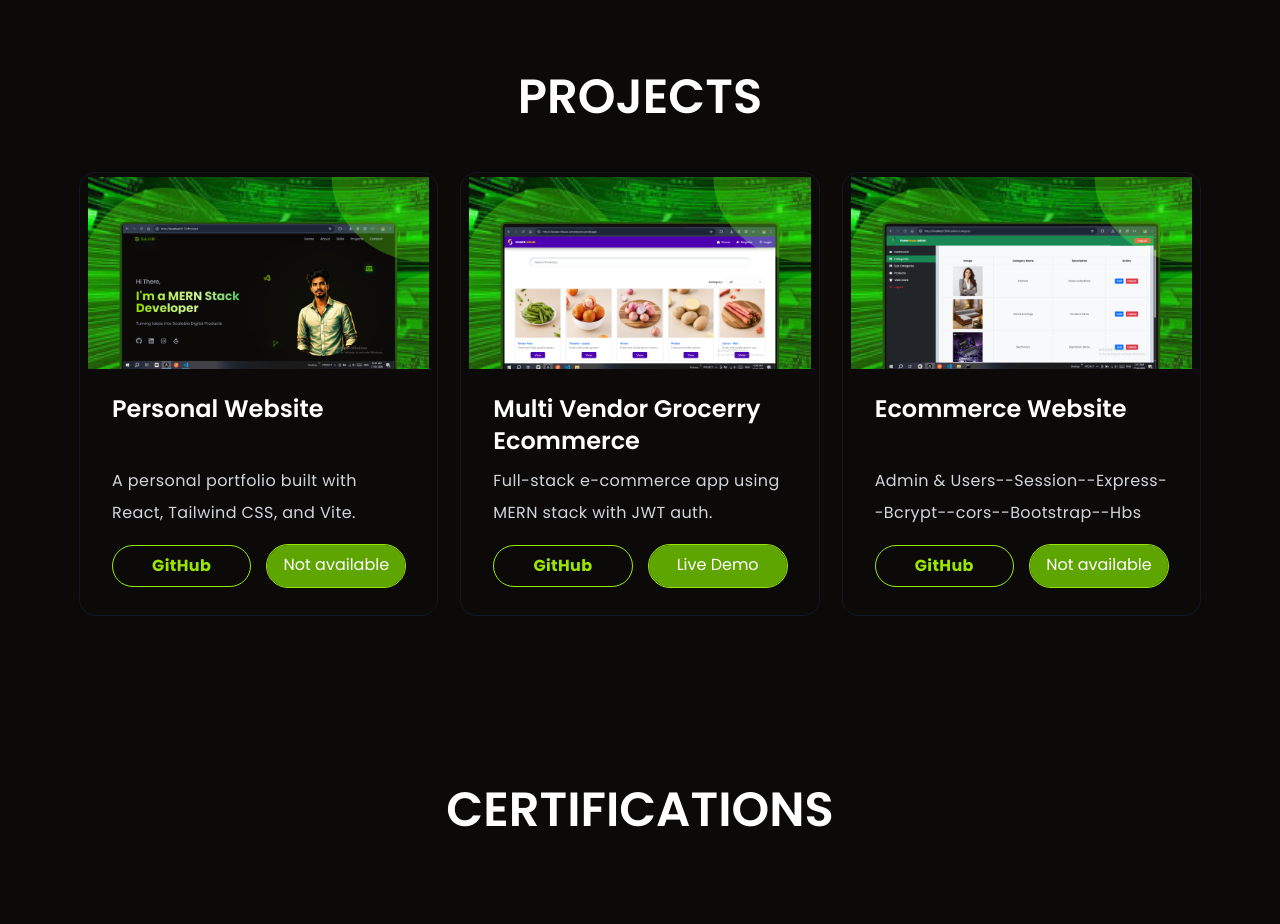
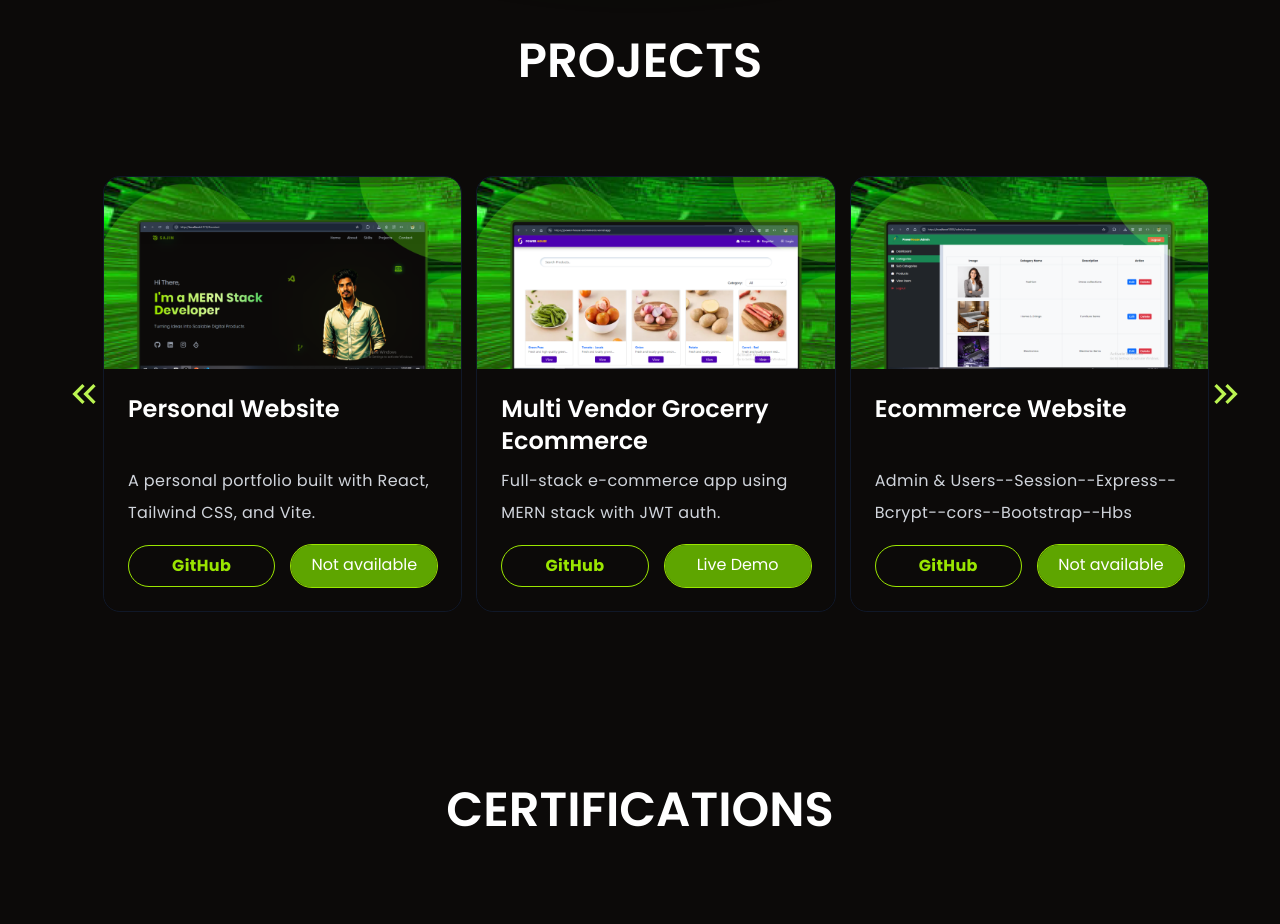
Before and after one commit to sajin-cl/Sajin-Porfolio, a React (Vite) app in the folder Sajin_Portfolio/: page / in a window 1280 px wide. Shown: the part 3320-4244 px from the top of the page. Built offline with nearby package versions, Linux system fonts and the light colour scheme.

Commit message:
Project section scrolling feature added

```diff
--- a/Sajin_Portfolio/src/App.jsx
+++ b/Sajin_Portfolio/src/App.jsx
@@ -43,4 +43,4 @@ function App() {
 };
 
 
-export default App
+export default App;
--- a/Sajin_Portfolio/src/components/Certifications.jsx
+++ b/Sajin_Portfolio/src/components/Certifications.jsx
@@ -6,7 +6,6 @@ import { useRef } from "react";
 const Certifications = () => {
   const carouselRef = useRef(null);
 
-  // Scroll by one card width
   const scroll = (direction) => {
 
     const card = carouselRef.current.querySelector(".carousel-card");
@@ -83,7 +82,7 @@ const Certifications = () => {
                     href={cert?.credential}
                     target="_blank"
                     rel="noopener noreferrer"
-                    className={`px-4 py-2 text-md text-center w-full rounded-full transition-all duration-300 ${cert?.credential !== "#"
+                    className={`px-4 py-2 text-center w-full rounded-full transition-all duration-300 ${cert?.credential !== "#"
                         ? "outline outline-lime-400 bg-lime-600 hover:bg-lime-500 hover:shadow-[0_0_15px_#84ff00] cursor-pointer text-white"
                         : "outline outline-gray-700 text-gray-500 cursor-not-allowed"
                       }`}
--- a/Sajin_Portfolio/src/components/Projects.jsx
+++ b/Sajin_Portfolio/src/components/Projects.jsx
@@ -1,7 +1,28 @@
 import { projectsData } from '../data/data'
 import { motion } from 'framer-motion';
+import { useRef } from 'react';
+import { MdKeyboardDoubleArrowRight, MdKeyboardDoubleArrowLeft } from "react-icons/md";
 
 const Projects = () => {
+
+  const carouselRef = useRef(null);
+
+  const scroll = (direction) => {
+
+    const card = carouselRef.current.querySelector('.carousel-card');
+
+    const scrollAmount = card.clientWidth + 16;
+
+    if (direction === 'left') {
+      carouselRef.current.scrollBy({ left: -scrollAmount, behavior: "smooth" });
+    }
+    else {
+      carouselRef.current.scrollBy({ left: scrollAmount, behavior: "smooth" });
+    }
+
+  };
+
+
   return (
     <section id="projects" className="flex min-h-screen justify-between items-center bg-stone-950">
       <div className="w-full py-10 bg-stone-950 flex flex-col items-center gap-8">
@@ -15,12 +36,29 @@ const Projects = () => {
 
         </div>
 
-        <div className="grid grid-cols-1 sm:grid-cols-2 lg:grid-cols-3 gap-6 w-full max-w-6xl px-4">
+        {/* Courousil */}
+        <div className='flex w-full max-w-6xl items-center relative '>
+
+          {/* left arrow */}
+          <MdKeyboardDoubleArrowLeft
+            size={40}
+            onClick={() => { scroll('left') }}
+            className='absolute left-0 z-50 text-lime-300 cursor-pointer'
+          />
+
+
+          {/* scrollable container */}
+          <div
+            ref={carouselRef}
+            className="flex gap-4 w-full  p-10 overflow-x-auto scroll-smooth carousel-scrollbar-hide"
+          >
             {projectsData.map((project, index) => (
+
+              /* project card */
               <div
                 key={index}
-              className="bg-stone-950 rounded-2xl overflow-hidden flex flex-col outline outline-gray-900
-             hover:outline-lime-900  hover:shadow-[0_15px_25px_rgba(0,255,0,0.3)] px-2 py-1"
+                className="carousel-card flex flex-col w-full md:w-1/2 lg:w-1/3 shrink-0  rounded-2xl overflow-hidden bg-stone-950 outline outline-gray-900
+             hover:outline-lime-900  hover:shadow-[0_15px_25px_rgba(0,255,0,0.3)]"
               >
 
                 {/* Project Image */}
@@ -35,7 +73,7 @@ const Projects = () => {
                   <h3 className="text-xl lg:text-2xl font-semibold text-white mb-2  md:flex-1">
                     {project.name}
                   </h3>
-                <p className="text-gray-300  mb-4 flex-1 overflow-hidden  leading-loose tracking-wide" title={project.description}>{project.description}</p>
+                  <p className="text-gray-300  mb-4 flex-1   leading-loose tracking-wide" title={project.description}>{project.description}</p>
 
                   {/* Buttons */}
                   <div className="flex gap-4">
@@ -43,7 +81,7 @@ const Projects = () => {
                       href={project.github}
                       target="_blank"
                       rel="noopener noreferrer"
-                    className="text-md lg:text-base border border-lime-400 text-lime-400 font-bold
+                      className=" lg:text-base border border-lime-400 text-lime-400 font-bold
                        tracking-wide px-4 py-2  rounded-full w-full hover:bg-lime-400/20 transition-colors text-center cursor-pointer "
                     >
                       GitHub
@@ -54,7 +92,7 @@ const Projects = () => {
                       target="_blank"
                       rel="noopener noreferrer"
                       className={`px-4 py-2 text-md text-center w-full outline outline-lime-400 bg-lime-600  hover:bg-lime-500 hover:shadow-[0_0_15px_#84ff00]
-                     text-white text-md rounded-full transition-all duration-300 ${project.live == '#' ? "cursor-not-allowed" : ""}`}
+                     text-white  rounded-full transition-all duration-300 ${project.live == '#' ? "cursor-not-allowed" : ""}`}
                     >
                       {project.live !== '#' ? "Live Demo" : "Not available"}
                     </a>
@@ -63,6 +101,15 @@ const Projects = () => {
               </div>
             ))}
           </div>
+
+          {/* right arrow */}
+          <MdKeyboardDoubleArrowRight
+            size={40}
+            onClick={() => { scroll('right') }}
+            className='absolute right-0 md:right-[-6px] lg:right-[-30px] z-50 text-lime-300 cursor-pointer'
+          />
+
+        </div>
       </div>
     </section>
   );
--- a/Sajin_Portfolio/src/styles/global.css
+++ b/Sajin_Portfolio/src/styles/global.css
@@ -28,7 +28,6 @@
   }
 
   /* carousel hide scrollbar */
-
   .carousel-scrollbar-hide {
     -ms-overflow-style: none;
     scrollbar-width: none;
```
Lines whose indentation alone changed are shown as unchanged.
